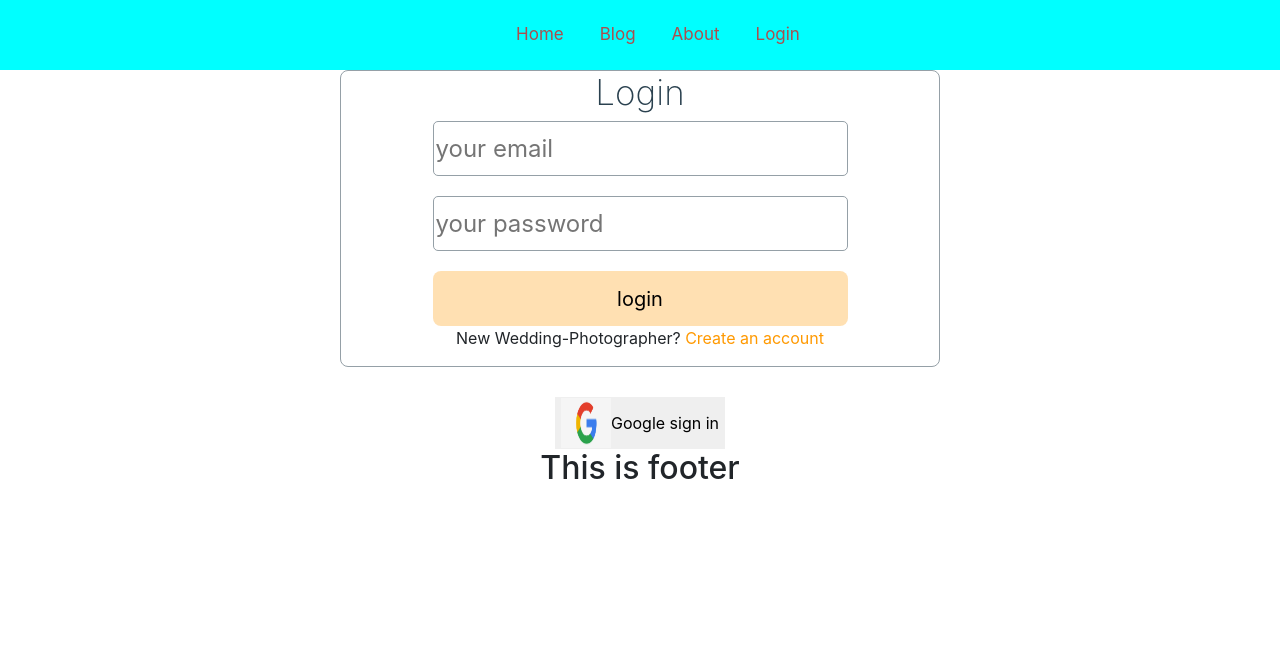
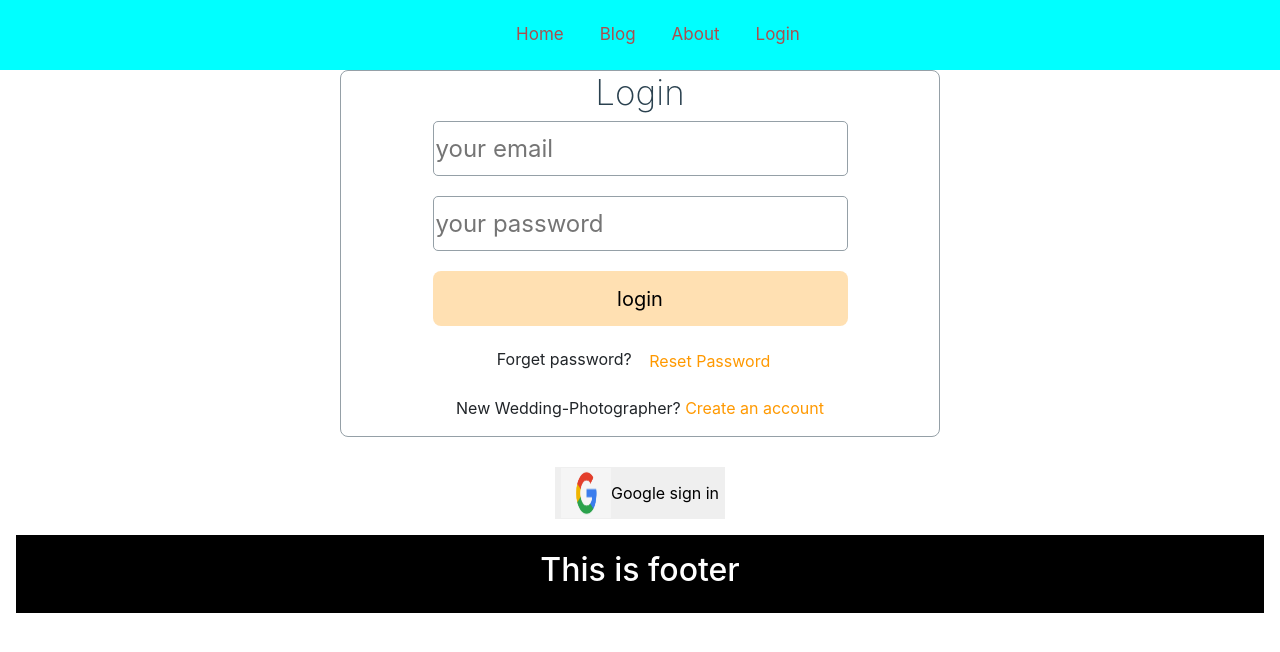
Before and after one commit to lutfor48rahman/wedding-photographer, a React (Create React App) app: page /login in a window 1280 px wide. Shown: the top 652 px of the page. Built offline with nearby package versions, Linux system fonts and the light colour scheme; no server answers.

Commit message:
reset password added

```diff
--- a/src/components/Footer/Footer.js
+++ b/src/components/Footer/Footer.js
@@ -2,7 +2,7 @@ import React from 'react';
 
 const Footer = () => {
     return (
-        <div>
+        <div className='m-3 p-3 bg-black text-white'>
             <h2>This is footer</h2>
         </div>
     );
--- a/src/components/Home/Home.js
+++ b/src/components/Home/Home.js
@@ -1,8 +1,5 @@
-import { Button } from 'bootstrap';
-import { Carousel } from 'bootstrap';
 import React from 'react';
 import banner1 from '../images/banner1.jpg';
-import banner3 from '../images/banner3.jpg';
 
 const Home = () => {
     return (
@@ -15,7 +12,9 @@ const Home = () => {
 
                 </div>
             </div>
-            <h1>This is home page</h1>
+            <div className='m-3 p-3'>
+            <h1>Photographer Services</h1>
+            </div>
 
         </div>
     );
--- a/src/components/Login/Login.js
+++ b/src/components/Login/Login.js
@@ -1,15 +1,15 @@
+import { sendPasswordResetEmail } from 'firebase/auth';
 import React, { useState } from 'react';
-import { useSignInWithEmailAndPassword } from 'react-firebase-hooks/auth';
+import { useSendPasswordResetEmail, useSignInWithEmailAndPassword } from 'react-firebase-hooks/auth';
 import { Link, useLocation, useNavigate } from 'react-router-dom';
 import auth from '../../firebase.init';
 import SocialLogin from '../SocialLogin/SocialLogin';
 import './Login.css';
 
 const Login = () => {
-    const [email,setEmail] = useState('');
-    const [password,setPassword] = useState('');
-    // const [error,setError] = useState('');
-    const [success,setSuccess] = useState('');
+    const [email, setEmail] = useState('');
+    const [password, setPassword] = useState('');
+    const [success, setSuccess] = useState('');
 
 
 
@@ -18,28 +18,35 @@ const Login = () => {
         user,
         loading,
         error,
-      ]=useSignInWithEmailAndPassword(auth);
+    ] = useSignInWithEmailAndPassword(auth);
+
+    const [sendPasswordResetEmail, sending] = useSendPasswordResetEmail(
+        auth
+    );
 
     const navigate = useNavigate();
     const location = useLocation();
     const from = location.state?.from?.pathname || '/home';
 
-    if(user){
-        navigate(from,{replace:true});
+    if (user) {
+        navigate(from, { replace: true });
     }
-    const handleEmailBlur =(event) =>{
+    const handleEmailBlur = (event) => {
         setEmail(event.target.value);
     }
 
-    const handlePasswordBlur =(event) =>{
+    const handlePasswordBlur = (event) => {
         setPassword(event.target.value);
     }
 
-    const handleSubmit =(event)=>{
+    const handleSubmit = (event) => {
         event.preventDefault();
-        signInWithEmailAndPassword(email,password);
+        signInWithEmailAndPassword(email, password);
         setSuccess('Successfully logged in!!!');
 
+    }
+    const handleReset = async () => {
+        await sendPasswordResetEmail(email);
     }
 
     return (
@@ -59,6 +66,9 @@ const Login = () => {
                         </p>
                         <input className='form-submit' type="submit" value="login" />
                     </form>
+                    <p className='mt-3'>
+                        Forget password? <button onClick={handleReset} className='btn btn-link form-link ' >Reset Password</button>
+                    </p>
                     <p>
                         New Wedding-Photographer? <Link className='form-link' to='/signup'>Create an account</Link>
                     </p>
--- a/src/components/Signup/Signup.js
+++ b/src/components/Signup/Signup.js
@@ -1,6 +1,6 @@
 import React, { useState } from 'react';
 import { Link, useNavigate } from 'react-router-dom';
-import { useCreateUserWithEmailAndPassword } from 'react-firebase-hooks/auth';
+import { useCreateUserWithEmailAndPassword, useSendEmailVerification } from 'react-firebase-hooks/auth';
 import auth from '../../firebase.init';
 import SocialLogin from '../SocialLogin/SocialLogin';
 
@@ -12,7 +12,7 @@ const Signup = () => {
     const [success,setSuccess] = useState('');
     const navigate = useNavigate();
 
-    const [createUserWithEmailAndPassword, user] = useCreateUserWithEmailAndPassword(auth);
+    const [createUserWithEmailAndPassword, user] = useCreateUserWithEmailAndPassword(auth,{sendEmailVerification:true});
 
 
 
```
Lines whose indentation alone changed are shown as unchanged.
